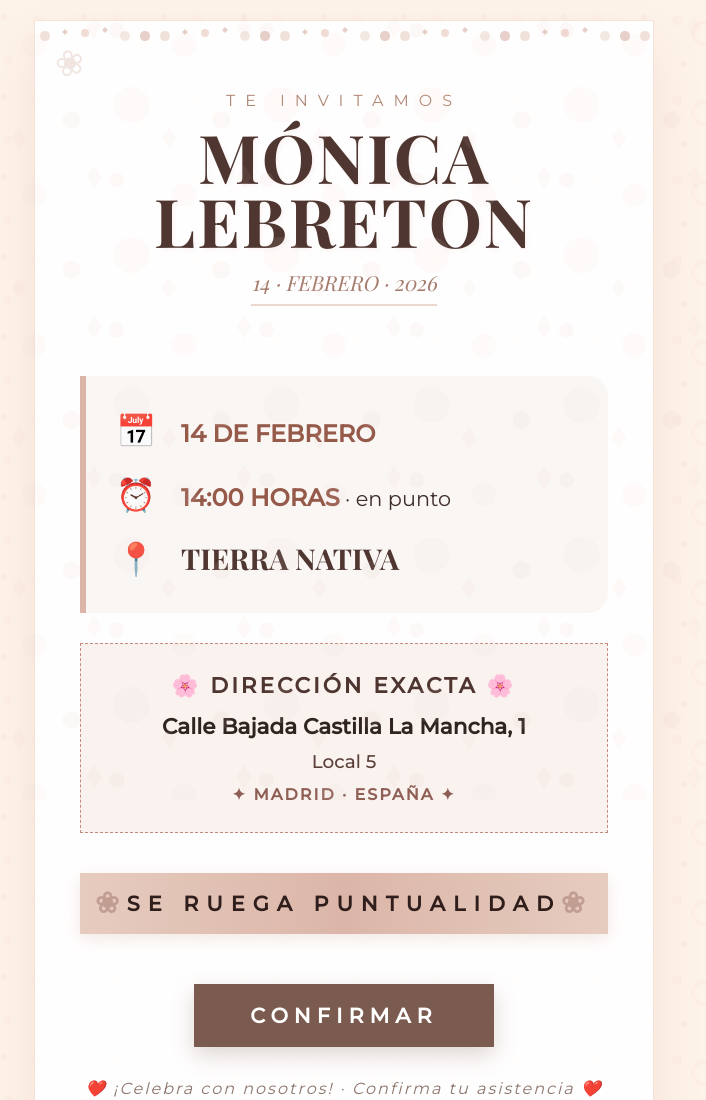
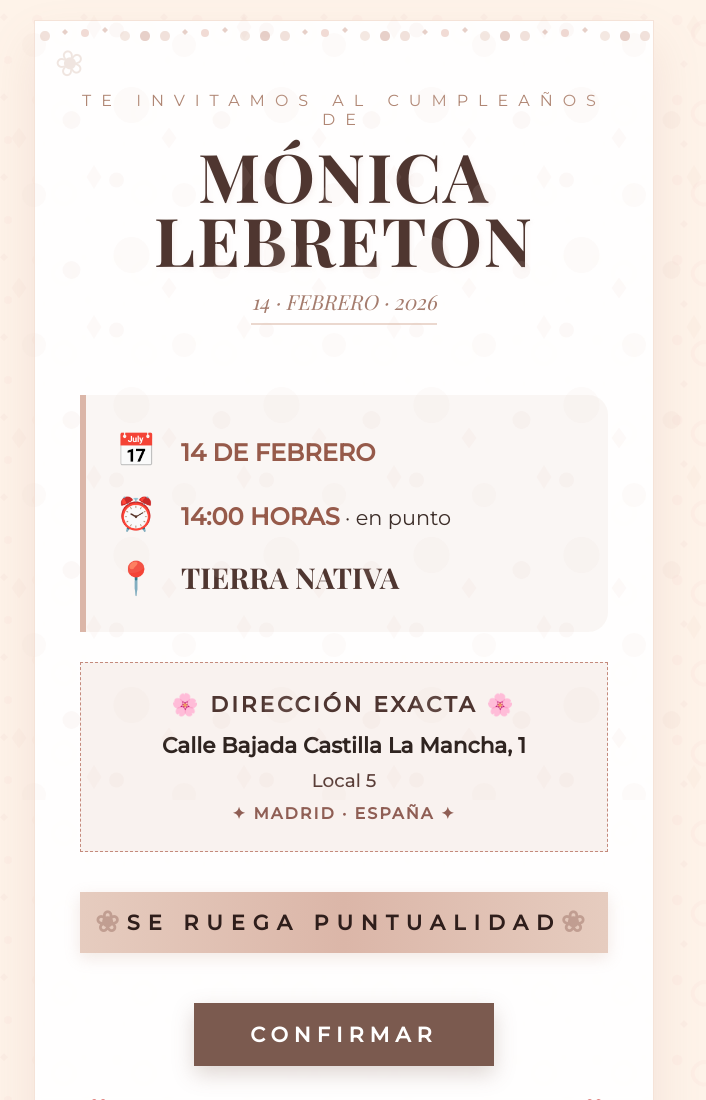
Before and after one commit to JSCL21/Invitacion, a plain HTML site: page index.html in a window 1280 px wide. Shown: the top 1100 px of the page, without its empty margins (296-1002 px from the left). Drawn offline with nearby package versions, Linux system fonts and the light colour scheme.

Commit message:
Add files via upload

```diff
--- a/index.html
+++ b/index.html
@@ -331,7 +331,7 @@
         <div class="borde-floral-superior"></div>
 
         <div class="contenido-principal">
-            <div class="invitacion-titulo">TE INVITAMOS</div>
+            <div class="invitacion-titulo">TE INVITAMOS AL CUMPLEAÑOS DE</div>
             <div class="nombre-grande">MÓNICA<br>LEBRETON</div>
             <div class="subtitulo-fecha">14 · FEBRERO · 2026</div>
 
```
